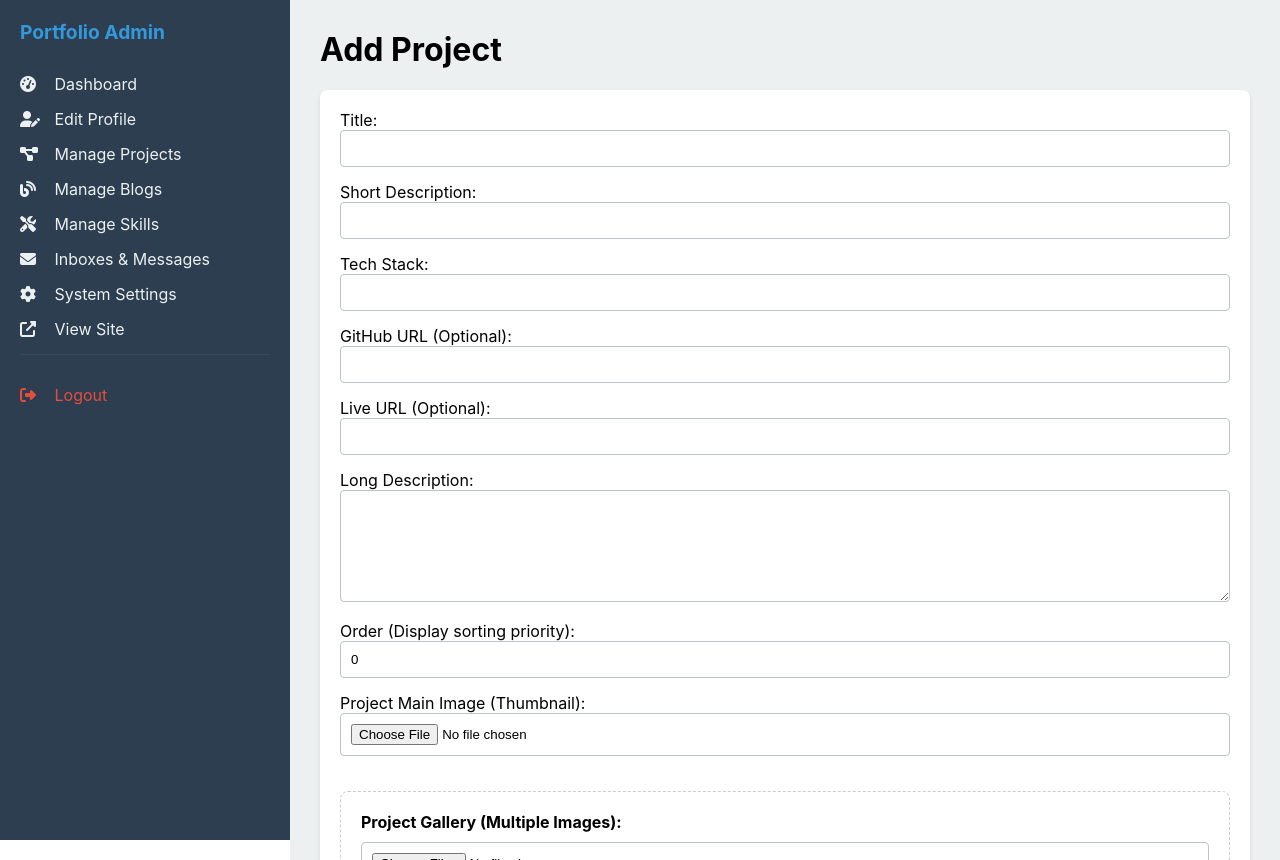
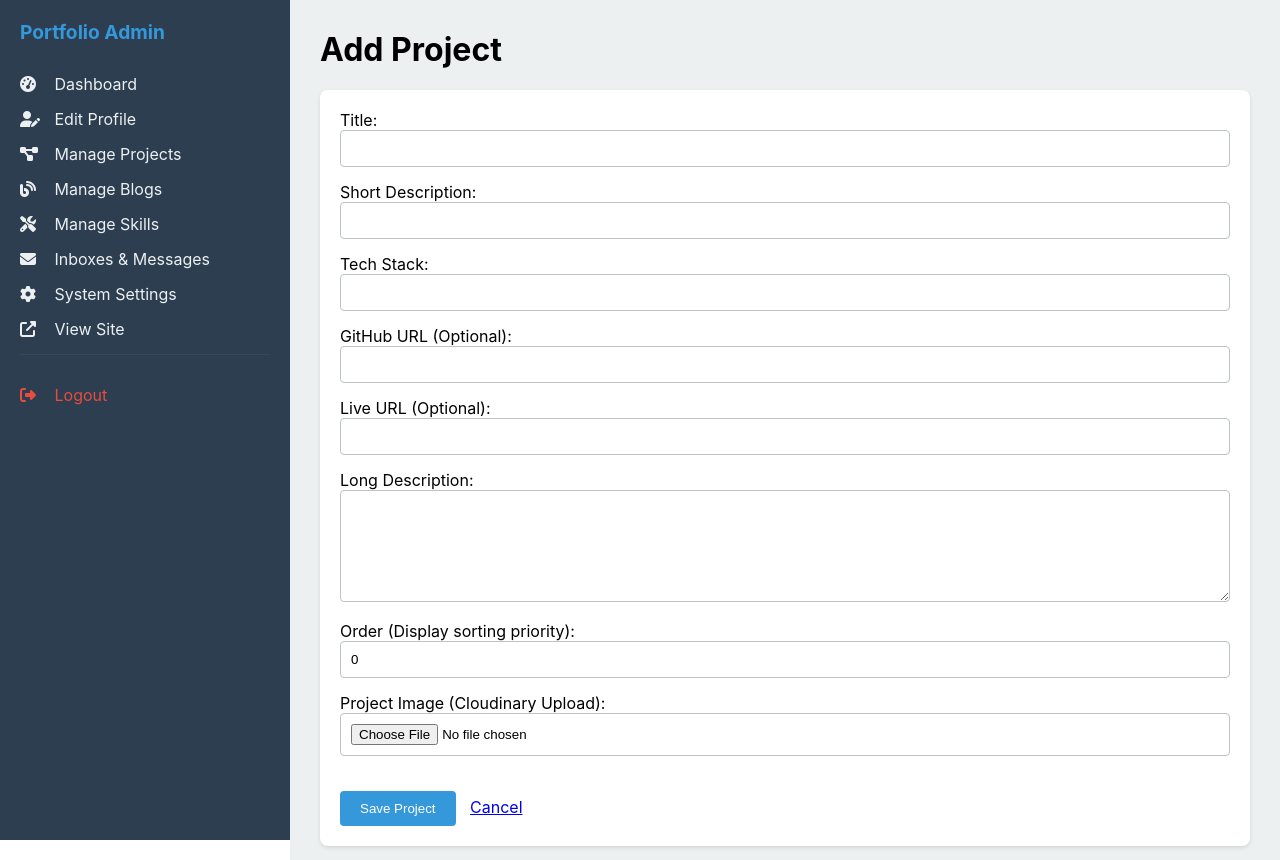
Before and after one commit to DhruvBhirud/django-portfolio, a Django app: template main/templates/main/admin/edit_project.html in a window 1280 px wide. Run offline with Django 5.2, Linux system fonts and the light colour scheme; the template is opened without the code that fills it, so the values that code supplies are empty; some libraries are stand-ins or nearby versions.

Commit message:
fix: drop multi image upload for project page

```diff
--- a/main/templates/main/admin/edit_project.html
+++ b/main/templates/main/admin/edit_project.html
@@ -25,7 +25,7 @@
             <label>Order (Display sorting priority):</label>
             <input type="number" name="order" value="{{ project.order|default:'0' }}" required>
 
-            <label>Project Main Image (Thumbnail):</label>
+            <label>Project Image (Cloudinary Upload):</label>
             {% if project.image_url %}
             <div style="margin-bottom: 10px;">
                 <img src="{{ project.image_url }}" alt="Current Image" style="max-height: 100px; border-radius: 4px;">
@@ -33,26 +33,6 @@
             </div>
             {% endif %}
             <input type="file" name="image" accept="image/*">
-
-            <div style="margin-top: 20px; padding: 20px; border: 1px dashed #ccc; border-radius: 8px;">
-                <label style="font-weight: bold; margin-bottom: 10px; display: block;">Project Gallery (Multiple Images):</label>
-
-                {% if project.gallery %}
-                <div style="display: grid; grid-template-columns: repeat(auto-fill, minmax(120px, 1fr)); gap: 15px; margin-bottom: 20px;">
-                    {% for img_url in project.gallery %}
-                    <div style="position: relative; border-radius: 4px; overflow: hidden; border: 1px solid #eee;">
-                        <img src="{{ img_url }}" style="width: 100%; height: 100px; object-fit: cover;">
-                        <label style="display: block; padding: 5px; background: rgba(0,0,0,0.6); color: white; font-size: 12px; cursor: pointer;">
-                            <input type="checkbox" name="deleted_images" value="{{ img_url }}"> Delete
-                        </label>
-                    </div>
-                    {% endfor %}
-                </div>
-                {% endif %}
-
-                <input type="file" name="gallery_images" accept="image/*" multiple>
-                <p style="font-size: 12px; color: #666; margin-top: 5px;">Select multiple images to add to the project gallery.</p>
-            </div>
 
             <br><br>
             <button type="submit">Save Project</button>
```
Also changed, not shown: main/admin_views.py (+0 -19 lines).
